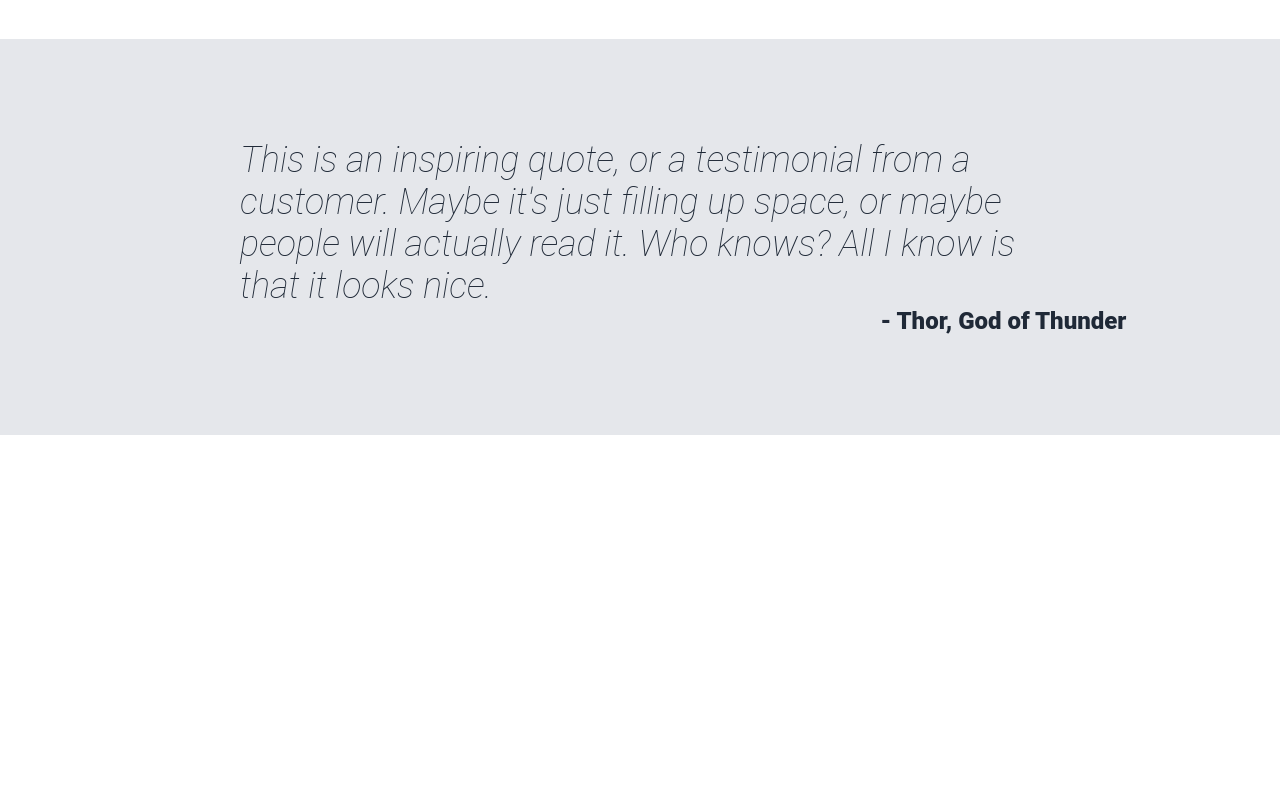
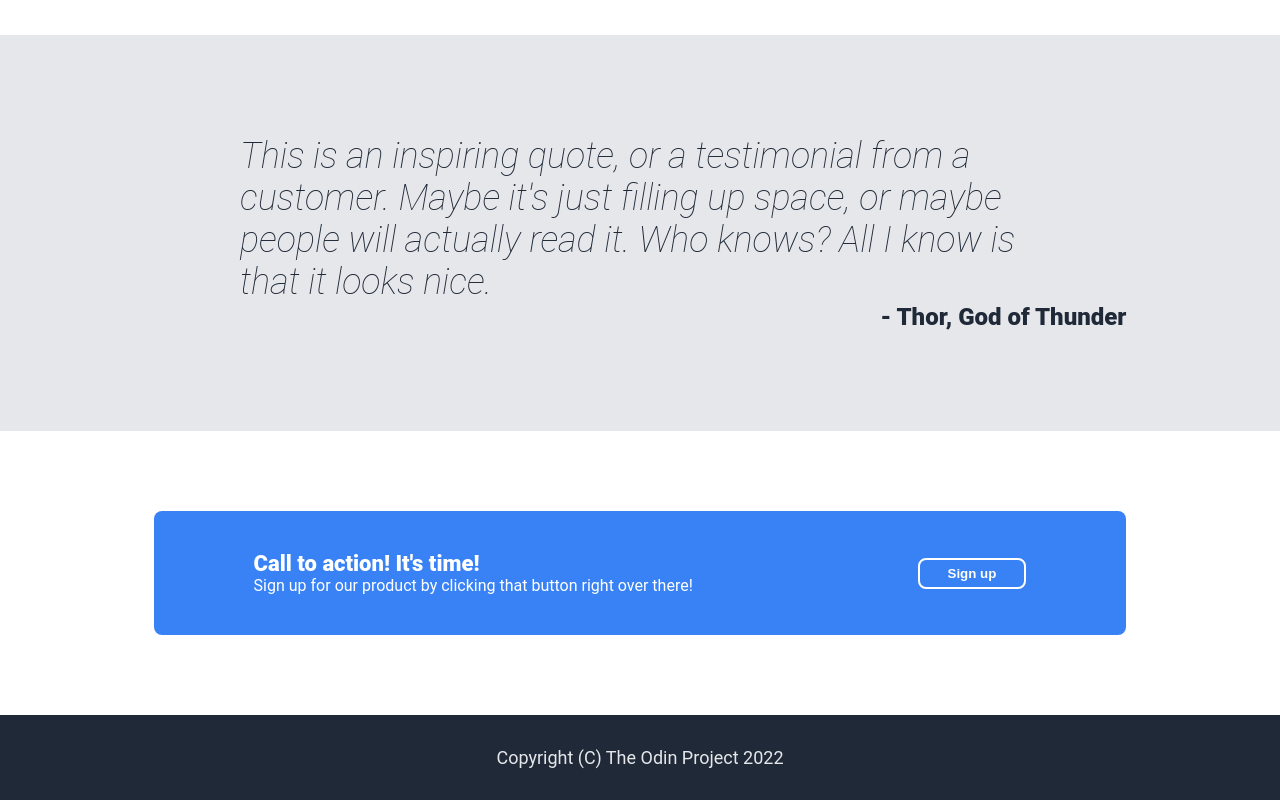
Before and after one commit to ph1y/odin-landing-page, a plain HTML site: page index.html in a window 1280 px wide. Shown: the part 866-1666 px from the top of the page. Before the commit the page ends 1301 px from the top, so only its background shows below. Drawn offline with Linux system fonts and the light colour scheme.

Commit message:
Add styled action banner and footer

```diff
--- a/css/style.css
+++ b/css/style.css
@@ -20,7 +20,7 @@ body {
     gap: 32px;
 }
 
-.nav a, .header-secondary-text {
+.nav a, .header-secondary-text, .footer {
     font-size: 18px;
     color: #E5E7EB;
     text-decoration: none;
@@ -43,7 +43,7 @@ body {
 }
 
 .header-left button {
-    padding: 8px 32px;
+    padding: 6px 28px;
     margin-top: 12px;
     background-color: #3882F6;
     color: #FFFFFF;
@@ -77,7 +77,7 @@ body {
 
 .info-title {
     font-size: 36px;
-    font-weight: 900;
+    font-weight: 700;
     text-align: center;
     color: #1F2937;
 }
@@ -133,3 +133,39 @@ body {
     font-weight: 900;
     color: #1F2937;
 }
+
+.action-banner {
+    padding: 40px 100px;
+    margin: 80px 12%;
+    background-color: #3882F6;
+    color: #FFFFFF;
+    display: flex;
+    justify-content: space-between;
+    border-radius: 8px;
+}
+
+.banner-main-text {
+    font-size: 22px;
+    font-weight: 900;
+}
+
+.action-banner-right {
+    display: flex;
+    justify-content: center;
+    align-items: center;
+}
+
+.action-banner-right button {
+    padding: 6px 28px;
+    background-color: #3882F6;
+    color: #FFFFFF;
+    font-weight: 700;
+    border-radius: 8px;
+    border: 2px solid #FFFFFF;
+}
+
+.footer {
+    padding: 32px 0;
+    background-color: #1F2937;
+    text-align: center;
+}
--- a/index.html
+++ b/index.html
@@ -1,5 +1,6 @@
 <!DOCTYPE html>
 <html lang="en">
+
 <head>
     <meta charset="UTF-8">
     <meta http-equiv="X-UA-Compatible" content="IE=edge">
@@ -7,6 +8,7 @@
     <title>Hero</title>
     <link rel="stylesheet" href="css/style.css">
 </head>
+
 <body>
     <div class="nav">
         <div class="logo">Header Logo</div>
@@ -22,7 +24,8 @@
                 This website is awesome
             </div>
             <div class="header-secondary-text">
-                This website has some subtext that goes here under the main title. It's a smaller font size and the color is lower contrast.
+                This website has some subtext that goes here under the main title. It's a smaller font size and the
+                color is lower contrast.
             </div>
             <button>Sign up</button>
         </div>
@@ -52,8 +55,22 @@
         </div>
     </div>
     <div class="quote-section">
-        <div class="quote-text">This is an inspiring quote, or a testimonial from a customer. Maybe it's just filling up space, or maybe people will actually read it. Who knows? All I know is that it looks nice.</div>
+        <div class="quote-text">This is an inspiring quote, or a testimonial from a customer. Maybe it's just filling up
+            space, or maybe people will actually read it. Who knows? All I know is that it looks nice.</div>
         <div class="quote-author">- Thor, God of Thunder</div>
     </div>
+    <div class="action-banner">
+        <div class="action-banner-left">
+            <div class="banner-main-text">Call to action! It's time!</div>
+            <div class="banner-secondary-text">Sign up for our product by clicking that button right over there!</div>
+        </div>
+        <div class="action-banner-right">
+            <button>Sign up</button>
+        </div>
+    </div>
+    <div class="footer">
+        Copyright (C) The Odin Project 2022
+    </div>
 </body>
+
 </html>
```
